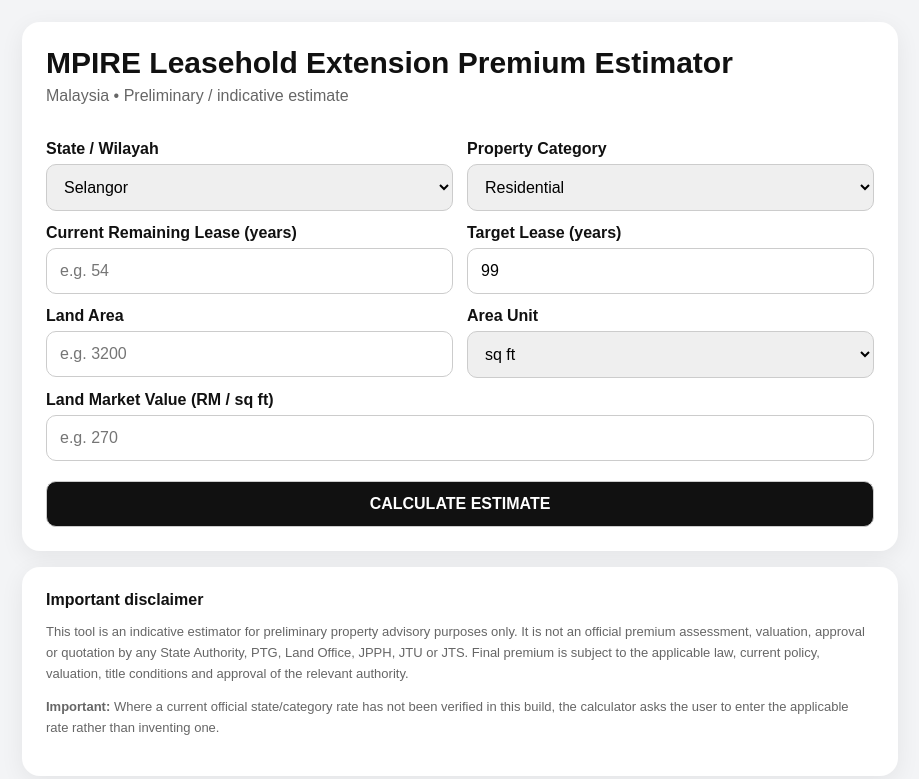
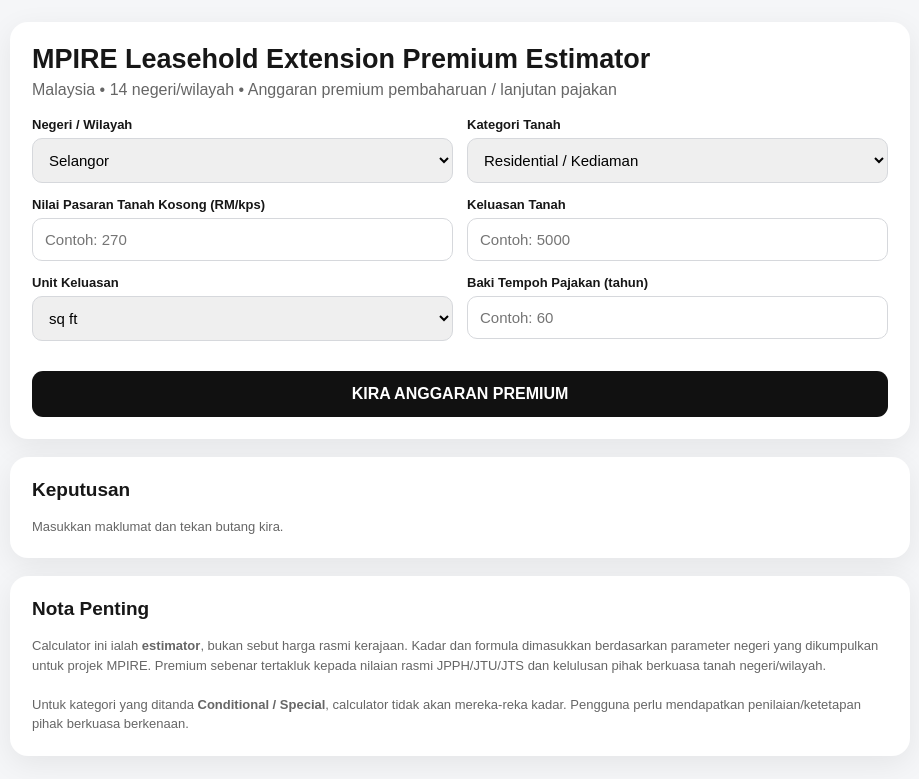
Before and after one commit to mpirepropertiesgroup-code/mpire-leasehold-calculator, a plain HTML site: page index.html in a window 1280 px wide. Shown: the whole page, without its empty margins (180-1099 px from the left). Drawn offline with Linux system fonts and the light colour scheme.

Commit message:
Add files via upload

```diff
--- a/index.html
+++ b/index.html
@@ -1,163 +1,231 @@
 <!doctype html>
-<html lang="en">
+<html lang="ms">
 <head>
 <meta charset="utf-8">
 <meta name="viewport" content="width=device-width,initial-scale=1">
-<title>MPIRE Leasehold Extension Premium Estimator</title>
+<title>MPIRE Malaysia Leasehold Extension Premium Estimator</title>
 <style>
-*{box-sizing:border-box}body{font-family:Arial,sans-serif;margin:0;background:#f3f4f6;color:#111}
-.wrap{max-width:920px;margin:auto;padding:22px}.card{background:#fff;padding:24px;border-radius:18px;margin-bottom:16px;box-shadow:0 6px 25px #0001}
-h1{margin:0 0 7px;font-size:30px}.sub{color:#666;margin-bottom:22px}.grid{display:grid;grid-template-columns:1fr 1fr;gap:14px}
-label{font-weight:700;display:block;margin:13px 0 6px}select,input,button{width:100%;padding:13px;border-radius:10px;border:1px solid #ccc;font-size:16px}
-button{margin-top:20px;background:#111;color:#fff;font-weight:700;cursor:pointer}.result{margin-top:20px;padding:20px;background:#f7f7f7;border-radius:14px}
-.amount{font-size:34px;font-weight:800;margin:8px 0}.warn{margin-top:14px;padding:13px;background:#fff5d6;border-left:4px solid #d99b00;line-height:1.5}
-.info{margin-top:10px;padding:12px;background:#eef5ff;border-left:4px solid #3973d4;line-height:1.5}.note{color:#666;line-height:1.6;font-size:13px}
-.hidden{display:none!important}.tag{display:inline-block;padding:5px 9px;border-radius:20px;background:#e9e9e9;font-size:12px;font-weight:700}
-@media(max-width:650px){.grid{grid-template-columns:1fr}h1{font-size:25px}}
+body{font-family:Arial,sans-serif;background:#f5f6f8;margin:0;color:#171717}
+.wrap{max-width:900px;margin:auto;padding:22px}
+.card{background:#fff;border-radius:18px;padding:22px;box-shadow:0 8px 30px #00000012;margin-bottom:18px}
+h1{font-size:27px;margin:0 0 6px} h2{font-size:19px;margin-top:0}
+.sub{color:#666;margin-bottom:18px}
+.grid{display:grid;grid-template-columns:1fr 1fr;gap:14px}
+label{font-weight:700;font-size:13px;display:block;margin-bottom:6px}
+input,select{width:100%;box-sizing:border-box;padding:12px;border:1px solid #d6d8dc;border-radius:10px;font-size:15px}
+button{width:100%;padding:14px;border:0;border-radius:11px;background:#111;color:#fff;font-weight:700;font-size:16px;cursor:pointer;margin-top:16px}
+.result{font-size:28px;font-weight:800;margin:8px 0}
+.note{font-size:13px;color:#666;line-height:1.5}
+.warn{background:#fff6df;padding:12px;border-radius:10px;font-size:13px;margin-top:12px}
+.hidden{display:none}
+.kpi{display:grid;grid-template-columns:1fr 1fr;gap:10px;margin-top:14px}
+.kpi div{background:#f5f6f8;padding:12px;border-radius:10px}
+.kpi b{display:block;margin-top:4px}
+@media(max-width:650px){.grid,.kpi{grid-template-columns:1fr}.wrap{padding:14px}}
 </style>
 </head>
 <body>
 <div class="wrap">
 <div class="card">
 <h1>MPIRE Leasehold Extension Premium Estimator</h1>
-<div class="sub">Malaysia • Preliminary / indicative estimate</div>
+<div class="sub">Malaysia • 14 negeri/wilayah • Anggaran premium pembaharuan / lanjutan pajakan</div>
 
 <div class="grid">
-<div><label>State / Wilayah</label><select id="state"></select></div>
-<div><label>Property Category</label>
-<select id="cat">
-<option>Residential</option><option>Commercial</option><option>Industrial</option><option>Agriculture</option><option>Others / Special</option>
+<div><label>Negeri / Wilayah</label><select id="state"></select></div>
+<div><label>Kategori Tanah</label><select id="cat">
+<option value="res">Residential / Kediaman</option>
+<option value="com">Commercial / Komersial</option>
+<option value="ind">Industrial / Industri</option>
+<option value="agr">Agriculture / Pertanian</option>
+<option value="special">Others / Special</option>
 </select></div>
+<div><label>Nilai Pasaran Tanah Kosong (RM/kps)</label><input id="mv" type="number" min="0" step="0.01" placeholder="Contoh: 270"></div>
+<div><label>Keluasan Tanah</label><input id="area" type="number" min="0" step="0.01" placeholder="Contoh: 5000"></div>
+<div><label>Unit Keluasan</label><select id="unit"><option value="sqft">sq ft</option><option value="acre">Acre</option><option value="hectare">Hectare</option></select></div>
+<div><label>Baki Tempoh Pajakan (tahun)</label><input id="remain" type="number" min="0" max="99" step="1" placeholder="Contoh: 60"></div>
 </div>
 
-<div id="sarawakType" class="hidden">
-<label>Sarawak Residential Type</label>
-<select id="houseType"><option value="terrace">Terrace — RM1,000/unit</option><option value="semi">Semi-D — RM2,000/unit</option><option value="bungalow">Detached/Bungalow — RM3,000/unit</option></select>
-</div>
-
-<div id="flatZone" class="hidden">
-<label>Flat-rate zone</label>
-<select id="zone"></select>
-</div>
-
-<div class="grid">
-<div><label>Current Remaining Lease (years)</label><input id="remaining" type="number" min="0" step="0.01" placeholder="e.g. 54"></div>
-<div><label>Target Lease (years)</label><input id="target" type="number" min="1" step="0.01" value="99"></div>
-</div>
-
-<div class="grid">
-<div><label>Land Area</label><input id="area" type="number" min="0" step="0.01" placeholder="e.g. 3200"></div>
-<div><label>Area Unit</label><select id="unit"><option value="sqft">sq ft</option><option value="acre">acre</option><option value="hectare">hectare</option></select></div>
-</div>
-
-<div id="marketValueBox">
-<label>Land Market Value (RM / sq ft)</label>
-<input id="mv" type="number" min="0" step="0.01" placeholder="e.g. 270">
-</div>
-
-<div id="rateBox" class="hidden">
-<label>Applicable State Rate / Factor (%)</label>
-<input id="customRate" type="number" min="0" step="0.01" placeholder="Enter applicable rate">
-</div>
-
-<button onclick="calculate()">CALCULATE ESTIMATE</button>
-<div id="result" class="result" style="display:none"></div>
+<div id="extra" class="grid" style="margin-top:14px"></div>
+<button onclick="calculate()">KIRA ANGGARAN PREMIUM</button>
 </div>
 
 <div class="card">
-<b>Important disclaimer</b>
-<p class="note">This tool is an indicative estimator for preliminary property advisory purposes only. It is not an official premium assessment, valuation, approval or quotation by any State Authority, PTG, Land Office, JPPH, JTU or JTS. Final premium is subject to the applicable law, current policy, valuation, title conditions and approval of the relevant authority.</p>
-<p class="note"><b>Important:</b> Where a current official state/category rate has not been verified in this build, the calculator asks the user to enter the applicable rate rather than inventing one.</p>
+<h2>Keputusan</h2>
+<div id="output" class="note">Masukkan maklumat dan tekan butang kira.</div>
+</div>
+
+<div class="card">
+<h2>Nota Penting</h2>
+<div class="note">
+Calculator ini ialah <b>estimator</b>, bukan sebut harga rasmi kerajaan. Kadar dan formula dimasukkan berdasarkan parameter negeri yang dikumpulkan untuk projek MPIRE. Premium sebenar tertakluk kepada nilaian rasmi JPPH/JTU/JTS dan kelulusan pihak berkuasa tanah negeri/wilayah.
+<br><br>
+Untuk kategori yang ditanda <b>Conditional / Special</b>, calculator tidak akan mereka-reka kadar. Pengguna perlu mendapatkan penilaian/ketetapan pihak berkuasa berkenaan.
+</div>
 </div>
 </div>
 
 <script>
-const states=["Selangor","Johor","Kedah","Kelantan","Melaka","Negeri Sembilan","Pahang","Pulau Pinang","Perak","Perlis","Terengganu","Sabah","Sarawak","Kuala Lumpur"];
-const s=document.getElementById("state"); states.forEach(x=>s.add(new Option(x,x)));
+const states = [
+["Selangor","sel"],["Perak","per"],["Negeri Sembilan","ns"],["Melaka","mel"],
+["Johor","joh"],["Pahang","pah"],["Terengganu","ter"],["Kelantan","kel"],
+["Kedah","ked"],["Pulau Pinang","pen"],["Perlis","perlis"],["Sabah","sab"],
+["Sarawak","sar"],["Kuala Lumpur","kl"]
+];
+const st=document.getElementById("state");
+states.forEach(x=>{let o=document.createElement("option");o.value=x[1];o.textContent=x[0];st.appendChild(o)});
 
-const standard25=["Selangor","Johor","Melaka","Negeri Sembilan","Perak","Pahang","Terengganu","Kelantan"];
-const standard75=standard25;
-const standard10=standard25;
+const cat=document.getElementById("cat");
+st.onchange=renderExtra; cat.onchange=renderExtra;
 
-function profile(state,cat){
-  if(standard25.includes(state)){
-    if(cat==="Residential") return {kind:"fraction",rate:.25,den:100,label:"25% / 100 framework"};
-    if(cat==="Commercial") return {kind:"fraction",rate:.75,den:100,label:"75% / 100 framework"};
-    if(cat==="Industrial") return {kind:"fraction",rate:.75,den:100,label:"75% / 100 framework"};
-    if(cat==="Agriculture") return {kind:"fraction",rate:.10,den:100,label:"10% / 100 framework"};
-  }
-  if(state==="Kuala Lumpur"){
-    if(cat==="Residential") return {kind:"fraction",rate:.25,den:99,label:"25% / 99 framework"};
-    if(cat==="Commercial"||cat==="Industrial") return {kind:"fraction",rate:.75,den:99,label:"75% / 99 framework"};
-    if(cat==="Agriculture") return {kind:"fraction",rate:.10,den:99,label:"10% / 99 framework"};
-  }
-  if(state==="Sabah"){
-    if(cat==="Residential") return {kind:"fraction",rate:.10,den:100,min:1000,label:"10% / 100 framework; RM1,000 minimum stated in working reference"};
-    if(cat==="Commercial") return {kind:"fraction",rate:.15,den:100,min:1000,label:"15% / 100 working reference; verify current applicable rate"};
-    if(cat==="Industrial") return {kind:"fraction",rate:.40,den:100,min:1000,label:"40% / 100 working reference; verify current applicable rate"};
-    if(cat==="Agriculture") return {kind:"fraction",rate:.30,den:100,min:1000,label:"30% / 100 framework; RM1,000 minimum stated in working reference"};
-  }
-  if(state==="Sarawak"){
-    if(cat==="Residential") return {kind:"sarawakResidential"};
-    if(cat==="Agriculture") return {kind:"sarawakAgriculture"};
-    if(cat==="Industrial") return {kind:"manualRate",label:"Sarawak industrial rate depends on applicable zone/category"};
-    if(cat==="Commercial") return {kind:"manualRate",label:"Sarawak commercial rate depends on applicable assessment/zoning"};
-  }
-  if(["Pulau Pinang","Kedah","Perlis"].includes(state)){
-    return {kind:"manualRate",label:"State/category-specific rate required; enter the applicable rate from the relevant current state instrument."};
-  }
-  return null;
+function add(id,label,html){
+ let e=document.getElementById("extra"); e.innerHTML+=`<div><label>${label}</label>${html}</div>`;
+}
+function renderExtra(){
+ document.getElementById("extra").innerHTML="";
+ let s=st.value,c=cat.value;
+ if(s==="ked" && (c==="res"||c==="agr"))
+   add("income","Pendapatan Isi Rumah (RM/bulan)",`<input id="income" type="number" min="0" step="1" placeholder="Contoh: 5000">`);
+ if(s==="pen" && (c==="res"||c==="agr"))
+   add("owner","Status Pemohon",`<select id="owner"><option value="ind">Individu</option><option value="company">Syarikat / Non-individu</option></select>`);
+ if(s==="pen" && c==="ind")
+   add("penrate","Kadar Industri (%)",`<input id="penrate" type="number" min="25" max="70" step="1" value="25">`);
+ if(s==="sar" && c==="res")
+   add("sarhouse","Jenis Rumah",`<select id="sarhouse"><option value="terrace">Teres</option><option value="semi">Semi-D</option><option value="bungalow">Bungalow</option></select>`);
+ if(s==="sar" && c==="com")
+   add("sarshop","Lokasi Kedai",`<select id="sarshop"><option value="prime">Bandar Utama</option><option value="secondary">Bandar Sekunder</option><option value="rural">Pekan Luar Bandar</option></select>`);
+ if(s==="sar" && c==="agr")
+   add("sarzone","Lokasi Pertanian",`<select id="sarzone"><option value="town">Tanah Bandar</option><option value="suburban">Tanah Separa Bandar</option><option value="country">Tanah Desa</option></select>`);
+ if(s==="sar")
+   add("sar99","Sambung terus 99 tahun?",`<select id="sar99"><option value="no">Tidak</option><option value="yes">Ya (+30%)</option></select>`);
+ if(s==="per")
+   add("perdis","Status Rizab Melayu?",`<select id="perdis"><option value="no">Tidak</option><option value="yes">Ya (-50% jika berkenaan)</option></select>`);
+ if(s==="pah")
+   add("pahdis","Rizab Melayu?",`<select id="pahdis"><option value="no">Tidak</option><option value="yes">Ya (-50%)</option></select>`);
+ if(s==="joh")
+   add("johdis","Rizab Melayu?",`<select id="johdis"><option value="no">Tidak</option><option value="yes">Ya (-50%)</option></select>`);
+ if(s==="kel")
+   add("keldis","Gunakan diskaun 30% semasa tempoh insentif?",`<select id="keldis"><option value="yes">Ya</option><option value="no">Tidak</option></select>`);
+}
+renderExtra();
+
+function num(id){return parseFloat(document.getElementById(id)?.value||0)}
+function money(x){return new Intl.NumberFormat("ms-MY",{style:"currency",currency:"MYR",maximumFractionDigits:2}).format(x)}
+function sqft(){
+ let a=num("area"),u=document.getElementById("unit").value;
+ if(u==="sqft")return a;
+ if(u==="acre")return a*43560;
+ return a*107639.104;
 }
 
-const cat=document.getElementById("cat");
-const sarawakType=document.getElementById("sarawakType");
-const flatZone=document.getElementById("flatZone");
-const zone=document.getElementById("zone");
-const rateBox=document.getElementById("rateBox");
-const marketValueBox=document.getElementById("marketValueBox");
+function calculate(){
+ let s=st.value,c=cat.value,mv=num("mv"),a=sqft(),r=num("remain");
+ if(!mv||!a||r<0||r>99){document.getElementById("output").innerHTML="<div class='warn'>Sila masukkan nilai tanah, keluasan dan baki pajakan yang sah.</div>";return}
+ if(r===0){document.getElementById("output").innerHTML="<div class='warn'><b>Baki 0 tahun:</b> jangan gunakan anggaran extension biasa. Kes perlu dirujuk kepada PTG/PBN untuk proses seterusnya.</div>";return}
+ let years=99-r, rate=null, denom=100, premium=null, note="";
+ let fees=0;
 
-function updateFields(){
-  const p=profile(s.value,cat.value);
-  sarawakType.classList.toggle("hidden",!(s.value==="Sarawak"&&cat.value==="Residential"));
-  flatZone.classList.toggle("hidden",!(s.value==="Sarawak"&&cat.value==="Agriculture"));
-  rateBox.classList.toggle("hidden",!(p && p.kind==="manualRate"));
-  marketValueBox.classList.toggle("hidden",!!(p && (p.kind==="sarawakResidential"||p.kind==="sarawakAgriculture")));
-  zone.innerHTML="";
-  if(s.value==="Sarawak"&&cat.value==="Agriculture"){
-    [["town","Town — RM5,000/acre"],["suburban","Suburban — RM2,500/acre"],["countryLow","Country — RM200/acre"],["countryMid","Country — RM500/acre"],["countryHigh","Country — RM1,000/acre"]].forEach(x=>zone.add(new Option(x[1],x[0])));
-  }
-}
-s.addEventListener("change",updateFields);cat.addEventListener("change",updateFields);updateFields();
+ // Standard Peninsular working rates supplied for this project
+ if(["sel","per","ns","mel","joh","pah","ter"].includes(s)){
+   if(c==="res") rate=.25;
+   else if(c==="com"||c==="ind") rate=.75;
+   else if(c==="agr"){note="Pertanian: kadar khusus/conditional — tidak di-auto-kan."; }
+ }
+ if(s==="kl"){
+   denom=99;
+   if(c==="res")rate=.25;
+   else if(c==="com"||c==="ind")rate=1.00;
+   else note="Pertanian KL: penilaian khusus.";
+ }
+ if(s==="kel"){
+   if(c==="res")rate=.40;
+   else if(c==="com"||c==="ind")rate=.50;
+   else note="Pertanian Kelantan: formula/gandaan khas.";
+ }
+ if(s==="ked"){
+   denom=99;
+   if(c==="res"){
+     let income=num("income");
+     if(income<=5000)rate=.30;
+     else if(income<=7000)rate=.35;
+     else if(income<=10000)rate=.40;
+     else rate=.50;
+     note="Kedah Residential: faktor dipilih berdasarkan pendapatan isi rumah.";
+   } else if(c==="com"||c==="ind")rate=1.00;
+   else if(c==="agr"){
+     let income=num("income");
+     if(income<=7000)rate=.10; else rate=.30;
+     note="Kedah Agriculture: faktor berdasarkan parameter yang dibekalkan.";
+   }
+ }
+ if(s==="pen"){
+   denom=99;
+   if(c==="res"||c==="agr")rate=(document.getElementById("owner")?.value==="company")?.12:.10;
+   else if(c==="com")rate=.20;
+   else if(c==="ind"){rate=num("penrate")/100; note="Pulau Pinang Industrial: kadar dipilih dalam julat 25%–70%.";}
+   else note="Pulau Pinang special use: assessment required.";
+ }
+ if(s==="perlis"){
+   if(c==="res"||c==="com"||c==="ind")rate=.50;
+   else if(c==="agr")rate=.20;
+   else note="Perlis special use: assessment required.";
+ }
+ if(s==="sab"){
+   if(c==="res")rate=.10;
+   else if(c==="agr")rate=.30;
+   else if(c==="com"||c==="ind")rate=.40;
+   denom=100;
+ }
+ if(s==="sar"){
+   let mult=document.getElementById("sar99")?.value==="yes"?1.3:1;
+   if(c==="res"){
+     let v={terrace:1000,semi:3000,bungalow:6000}[document.getElementById("sarhouse")?.value||"terrace"];
+     premium=v*mult; note="Sarawak Residential: flat rate per unit.";
+   } else if(c==="com"){
+     let v={prime:40000,secondary:20000,rural:10000}[document.getElementById("sarshop")?.value||"prime"];
+     premium=v*mult; note="Sarawak Commercial: flat rate per shop unit.";
+   } else if(c==="agr"){
+     let v={town:5000,suburban:2500,country:200}[document.getElementById("sarzone")?.value||"town"];
+     premium=(a/43560)*v*mult; note="Sarawak Agriculture: flat rate per acre.";
+   } else note="Sarawak Industrial / Special: assessment required.";
+ }
+ if(s==="per" && document.getElementById("perdis")?.value==="yes" && rate!==null) rate*=.5;
+ if(s==="pah" && document.getElementById("pahdis")?.value==="yes" && rate!==null) rate*=.5;
+ if(s==="joh" && document.getElementById("johdis")?.value==="yes" && rate!==null) rate*=.5;
 
-function sqft(a,u){return u==="sqft"?a:u==="acre"?a*43560:a*107639.104}
-function money(n){return "RM "+n.toLocaleString("en-MY",{minimumFractionDigits:2,maximumFractionDigits:2})}
+ if(s==="kel" && document.getElementById("keldis")?.value==="yes" && rate!==null) note+=" Diskaun 30% digunakan.";
+ if(rate!==null && premium===null) premium=rate*(1/denom)*mv*years*a;
+ if(s==="sab" && premium!==null) premium=Math.max(premium,1000);
 
-function calculate(){
- const state=s.value, c=cat.value, p=profile(state,c), out=document.getElementById("result");
- const remaining=+document.getElementById("remaining").value, target=+document.getElementById("target").value;
- const area=+document.getElementById("area").value, unit=document.getElementById("unit").value, mv=+document.getElementById("mv").value;
- if(c==="Others / Special"){out.style.display="block";out.innerHTML='<span class="tag">SPECIAL CATEGORY</span><div class="amount">Assessment Required</div><div class="note">No single standard automatic formula is used for this category. Final premium depends on the relevant State Authority and applicable special conditions.</div>';return;}
- if(p.kind==="sarawakResidential"){
-   if(!(area>0)){out.style.display="block";out.innerHTML="<b>Enter land/lot quantity.</b>";return;}
-   const units=area; let rate={terrace:1000,semi:2000,bungalow:3000}[document.getElementById("houseType").value];
-   out.style.display="block";out.innerHTML='<span class="tag">SARAWAK FLAT-RATE MODEL</span><div class="amount">'+money(rate*units)+'</div><div class="note">Working reference: '+money(rate)+' per unit. Confirm current JTS conditions and the applicable unit basis before relying on the estimate.</div>';return;
+ // State-specific fee references supplied by user
+ if(s==="joh"){
+   if(c==="agr")fees=document.getElementById("owner")?.value==="company"?200:100;
+   if(c==="res")fees=150;
+   if(c==="com")fees=600;
+   if(c==="ind")fees=800;
  }
- if(p.kind==="sarawakAgriculture"){
-   if(!(area>0)){out.style.display="block";out.innerHTML="<b>Enter area.</b>";return;}
-   let rates={town:5000,suburban:2500,countryLow:200,countryMid:500,countryHigh:1000}; let acres=unit==="acre"?area:unit==="hectare"?area*2.47105381:area/43560;
-   let prem=rates[zone.value]*acres;
-   out.style.display="block";out.innerHTML='<span class="tag">SARAWAK FLAT-RATE MODEL</span><div class="amount">'+money(prem)+'</div><div class="note">Working reference: '+money(rates[zone.value])+' per acre for the selected zone. Confirm current JTS conditions and rate before relying on the estimate.</div>';return;
+ if(s==="mel"){fees=c==="res"||c==="agr"?100:c==="com"?200:c==="ind"?300:0}
+ if(s==="ter"){fees=c==="res"||c==="agr"?100:c==="com"||c==="ind"?250:0}
+ if(s==="kel")fees=250;
+ if(s==="pah")fees=c==="res"||c==="agr"?100:(c==="com"||c==="ind"?250:0);
+
+ if(s==="kel" && premium!==null && document.getElementById("keldis")?.value==="yes") premium*=.70;
+
+ if(premium===null){
+   document.getElementById("output").innerHTML=`<div class="warn"><b>Assessment Required</b><br>${note||"Kategori ini memerlukan penilaian/ketetapan khusus."}</div>`;
+   return;
  }
- if(p.kind==="manualRate"){
-   const rate=+document.getElementById("customRate").value;
-   if(!(target>remaining&&area>0&&rate>=0)){out.style.display="block";out.innerHTML="<b>Enter valid lease, area and applicable rate.</b>";return;}
-   const years=target-remaining, sqftArea=sqft(area,unit), premium=rate/100*mv*sqftArea*years/99;
-   out.style.display="block";out.innerHTML='<span class="tag">STATE-SPECIFIC RATE</span><div class="amount">'+money(premium)+'</div><b>Additional years:</b> '+years.toFixed(2)+'<br><b>Formula used:</b> '+rate+'% × land value × area × (additional years ÷ 99)<div class="warn">The rate was entered by the user. It must be verified against the applicable current official state instrument.</div>';return;
- }
- if(!p || !(target>remaining&&area>0&&mv>=0)){out.style.display="block";out.innerHTML="<b>Please check your inputs.</b>";return;}
- const years=target-remaining, sqftArea=sqft(area,unit);
- let premium=p.rate*mv*sqftArea*years/p.den; if(p.min&&premium<p.min) premium=p.min;
- out.style.display="block";out.innerHTML='<span class="tag">INDICATIVE ESTIMATE</span><div class="amount">'+money(premium)+'</div><b>Additional years:</b> '+years.toFixed(2)+'<br><b>Land area:</b> '+sqftArea.toLocaleString("en-MY",{maximumFractionDigits:2})+' sq ft<br><b>Working formula:</b> '+(p.rate*100)+'% × land value × area × additional years ÷ '+p.den+'<div class="info">'+p.label+'</div><div class="warn">Indicative only. Final premium is subject to the relevant State Authority and current official assessment.</div>';
+ let unitLabel=document.getElementById("unit").value;
+ document.getElementById("output").innerHTML=`
+ <div class="result">${money(premium)}</div>
+ <div>Anggaran premium sebelum fi pentadbiran: <b>${money(premium)}</b></div>
+ <div class="kpi">
+   <div>Tahun tambahan<b>${years} tahun</b></div>
+   <div>Nilai tanah<b>${money(mv)} / kps</b></div>
+   <div>Keluasan<b>${a.toLocaleString()} kps</b></div>
+   <div>Fi proses rujukan<b>${fees?money(fees):"Tidak ditetapkan"}</b></div>
+ </div>
+ ${note?`<div class="warn">${note}</div>`:""}
+ <div class="note" style="margin-top:14px">Nilai ini ialah anggaran. Premium sebenar tertakluk kepada nilaian dan kelulusan pihak berkuasa tanah.</div>`;
 }
 </script>
 </body>
```
